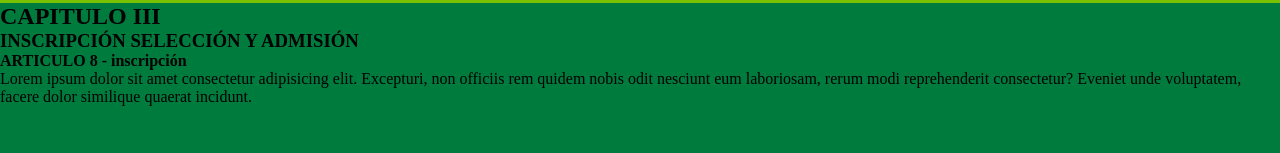
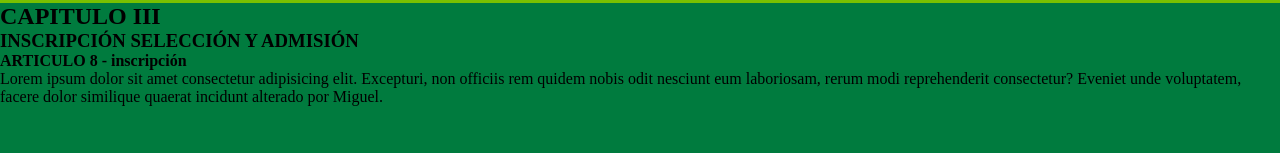
Before and after one commit to SebasCastillo18/Proyecto-software, a React (Vite) app: page / in a window 1280 px wide. Shown: the part 147-300 px from the top of the page. Built offline with nearby package versions, Linux system fonts and the light colour scheme.

Commit message:
prueba 2

```diff
--- a/src/Cite.jsx
+++ b/src/Cite.jsx
@@ -9,7 +9,7 @@ const Cite = () => {
         Lorem ipsum dolor sit amet consectetur adipisicing elit. Excepturi, non
         officiis rem quidem nobis odit nesciunt eum laboriosam, rerum modi
         reprehenderit consectetur? Eveniet unde voluptatem, facere dolor
-        similique quaerat incidunt.
+        similique quaerat incidunt alterado por Miguel.
       </p>
     </main>
   );
```
